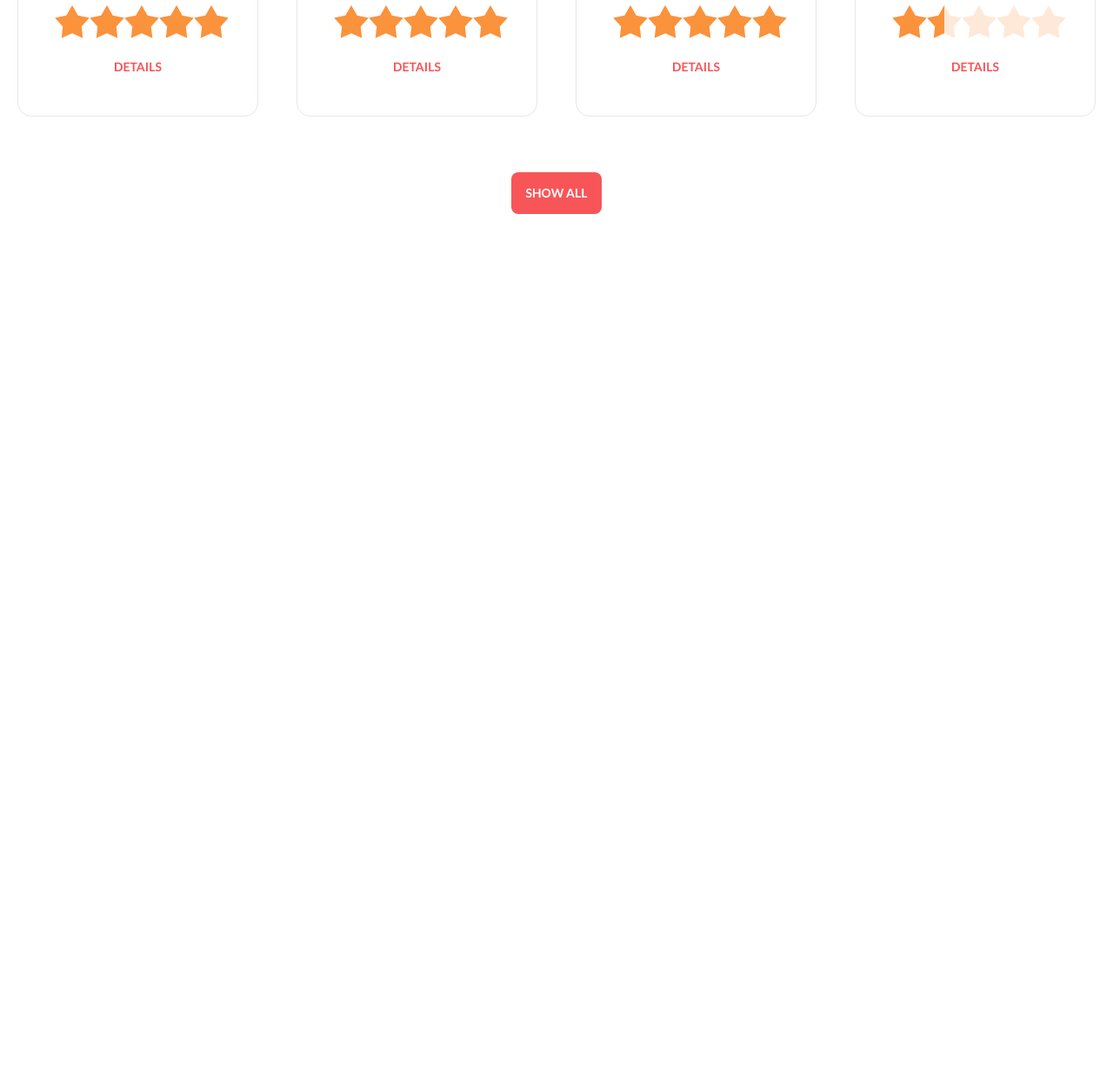
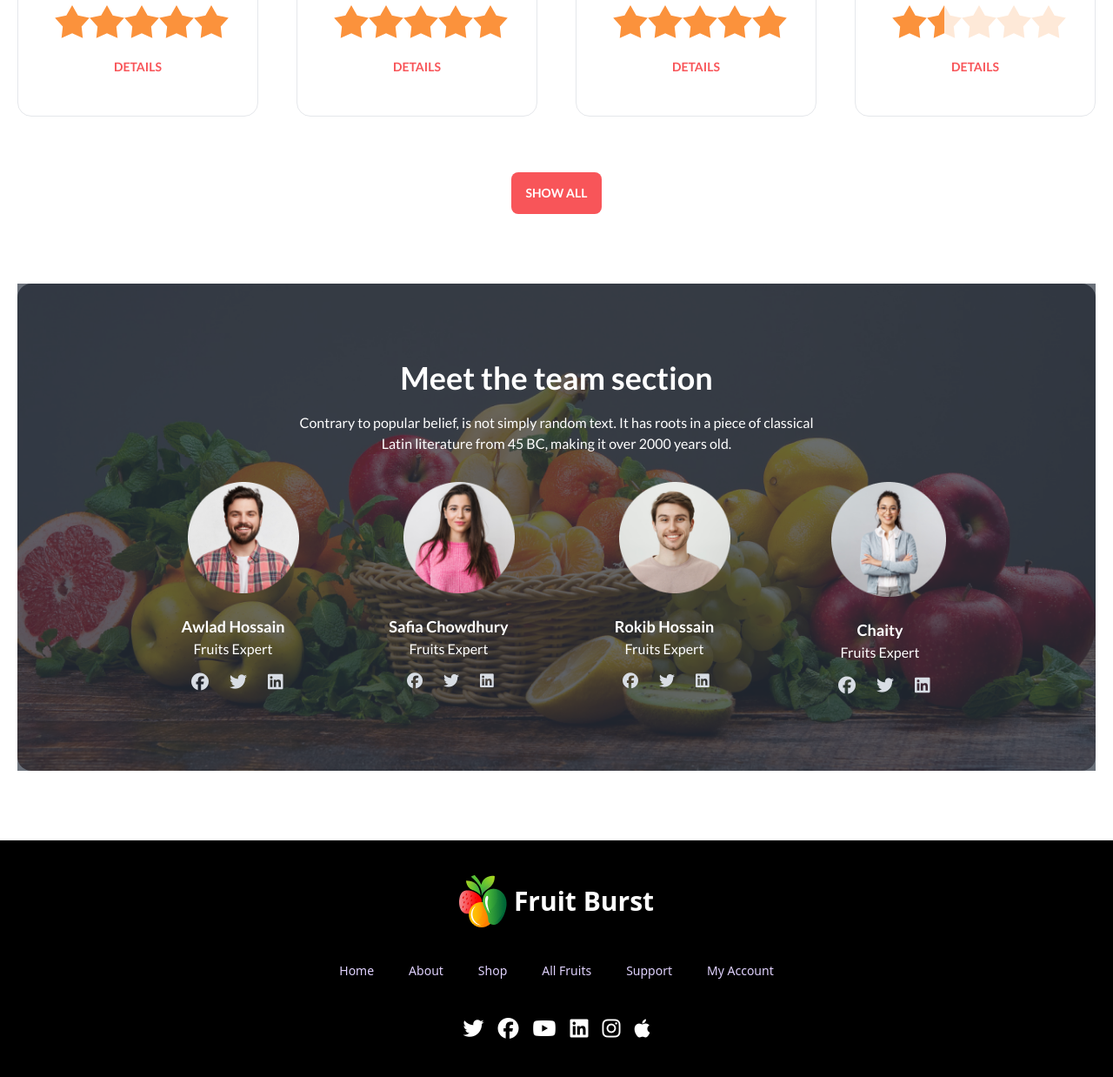
Before and after one commit to husnearaa/fruit-brust, a plain HTML site: page index.html in a window 1280 px wide. Shown: the part 1410-2648 px from the top of the page at 87% size. Before the commit the page ends 1688 px from the top, so only its background shows below. Drawn offline with nearby package versions, Linux system fonts and the light colour scheme.

Commit message:
has added delay section and meet team section and footer too

```diff
--- a/index.html
+++ b/index.html
@@ -82,7 +82,7 @@
     </nav>
     <!-- hero section  -->
     <section>
-    <div class="container mx-auto mt-10 px-5">
+    <div class="container mx-auto mt-10 mb-10 px-5">
         <div class="carousel w-full rounded-lg">
           <div id="slide1" class="carousel-item relative w-full">
             <div class="hero min-h-[70vh] " style="background-image: url(./images/banner1.png);">
@@ -193,11 +193,9 @@
         </div>
 
         <!-- cards -->
-
         <div class="mt-10 mb-16 grid grid-cols-1 md:grid-cols-2 lg:grid-cols-4 gap-6 mr-5">
 
           <!-- card 1 -->
-
           <div class="card  bg-base-100 border ml-5">
             <figure class="py-10">
               <img src="./images/fruit6.png" alt="" class="rounded-xl" />
@@ -324,8 +322,68 @@
       </div>
     </section>
 
+    <!-- meet the teem section  -->
+    <section>
+      <div class="container mx-auto mt-20 mb-20 px-5 ">
+        <div class="hero min-h-screen md:min-h-[70vh] rounded-2xl" style="background-image: url(./images/banner1.png);">
+          <div class="hero-overlay bg-opacity-70"></div>
+          <div class="hero-content text-center text-neutral-content">
+            <div class="max-w-4xl">
+              <h1 class="mb-5 text-4xl font-lato font-bold text-white">Meet the team section</h1>
+              <p class="mb-5 font-lato text-white">Contrary to popular belief, is not simply random text. It has roots in a piece of classical <br> Latin literature from 45 BC, making it over 2000 years old.</p>
+
+
+
+              <div class="grid grid-cols-1 mt-8 md:grid-cols-2 lg:grid-cols-4 md:gap-16 lg:gap-24">
+                <div>
+                  <img src="./images/member1.png" alt="" class="pl-28 mt-8 md:pl-6 md:mt-0">
+                  <h3 class="text-lg font-lato font-bold pt-6 text-white">Awlad Hossain</h3>
+                  <p class="text-white font-lato">Fruits Expert</p>
+                  <div class="flex text-xl pl-28 gap-6 md:pl-7 pt-4">
+                    <i class="fa-brands fa-facebook"></i>
+                    <i class="fa-brands fa-twitter"></i>
+                    <i class="fa-brands fa-linkedin"></i>
+                  </div>
+                </div>
+                <div>
+                  <img src="./images/member2.png" alt="" class="pl-28 mt-8 md:pl-6 md:mt-0">
+                  <h3 class="text-lg font-lato font-bold pt-6 text-white">Safia Chowdhury</h3>
+                  <p class="text-white font-lato">Fruits Expert</p>
+                  <div class="flex text-lg pl-28  gap-6 md:pl-7 pt-4">
+                    <i class="fa-brands fa-facebook"></i>
+                    <i class="fa-brands fa-twitter"></i>
+                    <i class="fa-brands fa-linkedin"></i>
+                  </div>
+                </div>
+                <div>
+                  <img src="./images/member3.png" alt="" class="pl-28 mt-8 md:pl-6 md:mt-0">
+                  <h3 class="text-lg font-lato font-bold pt-6 text-white">Rokib Hossain</h3>
+                  <p class="text-white font-lato">Fruits Expert</p>
+                  <div class="flex text-lg pl-28  gap-6 md:pl-7 pt-4">
+                    <i class="fa-brands fa-facebook"></i>
+                    <i class="fa-brands fa-twitter"></i>
+                    <i class="fa-brands fa-linkedin"></i>
+                  </div>
+                </div>
+                <div>
+                  <img src="./images/member4.png" alt="" class="pl-28 mt-8 md:pl-5 md:mt-0">
+                  <h3 class="text-lg font-lato font-bold pt-6 text-white">Chaity</h3>
+                  <p class="text-white font-lato">Fruits Expert</p>
+                  <div class="flex text-xl pl-28  gap-6 md:pl-7 pt-4">
+                    <i class="fa-brands fa-facebook"></i>
+                    <i class="fa-brands fa-twitter"></i>
+                    <i class="fa-brands fa-linkedin"></i>
+                  </div>
+                </div>
+              </div>
+            </div>
+          </div>
+        </div>
+      </div>
+    </section>
+
       <!-- footer section  -->
-      <footer class="footer footer-center p-10 bg-black text-primary-content hidden ">
+      <footer class="footer footer-center p-10 bg-black text-primary-content">
         <div class="flex text-white  mb-0">
             <img class="" src="./images/logo.png" alt="">
             <p class="text-3xl font-bold">Fruit Burst</p>
```
